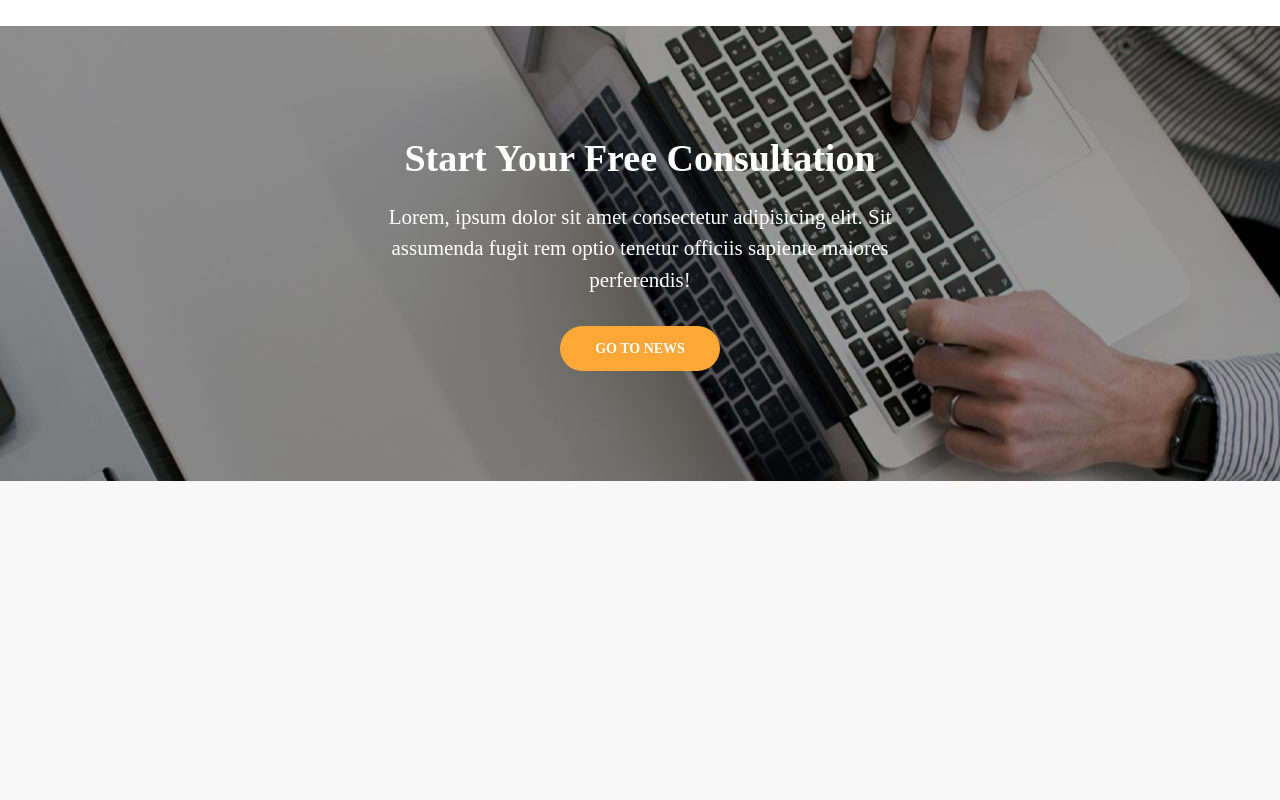
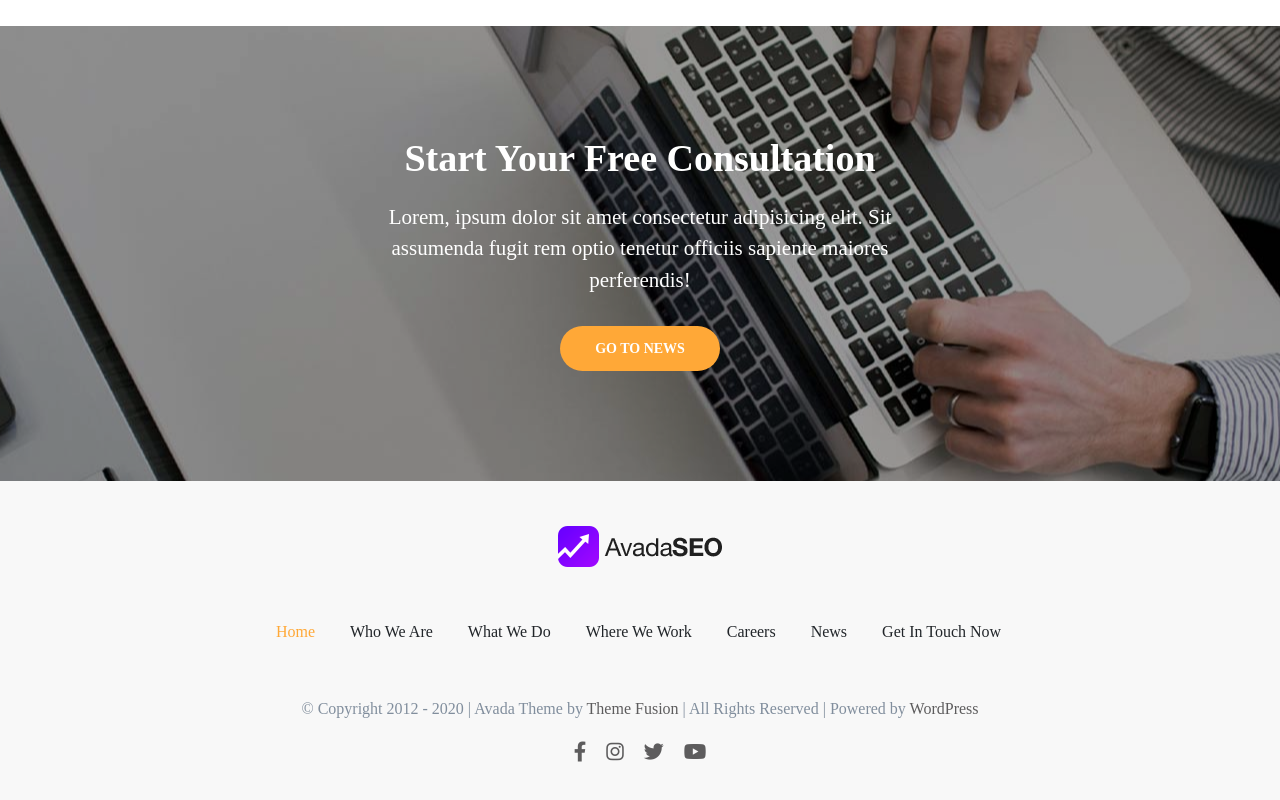
Before and after one commit to MarianoPd/proj-html-vuejs, a Vue app: page / in a window 1280 px wide. Shown: the part 6131-6931 px from the top of the page. Built offline with nearby package versions, Linux system fonts and the light colour scheme; a small style sheet from the web is missing.

Commit message:
footer completo

```diff
--- a/src/App.vue
+++ b/src/App.vue
@@ -2,7 +2,7 @@
   <div id="app">
     <Header :links = "linkList"/>
     <Main/>
-    <Footer/>
+    <Footer :links = "linkList"/>
   </div>
 </template>
 
--- a/src/components/Footer.vue
+++ b/src/components/Footer.vue
@@ -1,7 +1,29 @@
 <template>
   <div class="container-fluid my-container">
-      <div class="container my-subcontainer">
-
+      <div class="container my-subcontainer ">
+          <div class="image">
+              <img src="../assets/img/logo_seo_1x.png" alt="logo_seo_w_1x">
+          </div>
+          <div class="menu-footer d-flex justify-content-between align-items-center">
+            <ul>
+            <li v-for="(link,index) in links" :key="index">
+                <a v-if="link.id === 1" class="text-yellow"  :href="link.link">{{link.name}}</a>
+                <a v-else :href="link.link">{{link.name}}</a>
+            </li>
+            </ul>
+        </div>
+        <div class="credits">
+            <p>
+                &copy; Copyright 2012 - 2020 | Avada Theme by <a href="#">Theme Fusion</a>
+                 | All Rights Reserved | Powered by <a href="#">WordPress</a>
+            </p>
+        </div>
+        <div class="socials">
+            <a href="#"><i class="fab fa-facebook-f"></i></a>
+            <a href="#"><i class="fab fa-instagram"></i></a>
+            <a href="#"><i class="fab fa-twitter"></i></a>
+            <a href="#"><i class="fab fa-youtube"></i></a>
+        </div>
       </div>
   </div>
 </template>
@@ -9,6 +31,9 @@
 <script>
 export default {
     name: 'Footer',
+    props: {
+        links: Array,
+    },
 }
 </script>
 
@@ -21,6 +46,55 @@ export default {
 
     .my-subcontainer{
         height: 325px; //da togliere
+        padding: 45px 0;
+        .image{
+            margin: 0 auto;
+            display: block;
+            @include center();
+        }
+        .menu-footer{
+            height: 130px;
+            & > *{
+                margin: 0 auto;
+            }
+            ul{
+                display: flex;
+                flex-direction: row;
+                justify-content: center;
+
+                li{
+                padding-right: 35px;
+                a{
+                    text-decoration: none;
+                }
+                a:hover{
+                    color: $primary-yellow;
+                }
+                .text-yellow{
+                    color: $primary-yellow;
+                }
+                }
+            }
+        }
+        .credits{
+            color: $secondry-gray-light;
+            text-align: center;
+            a{
+                color: $primary-gray;
+                text-decoration: none;
+                &:hover{
+                    color: $primary-yellow
+                }
+            }
+        }
+        .socials{
+            text-align: center;
+            a{
+                margin:0 10px ;
+                color: $primary-gray;
+                font-size: 20px;
+            }
+        }
     }
 }
 </style>
--- a/src/components/Header.vue
+++ b/src/components/Header.vue
@@ -33,7 +33,7 @@ export default {
     links: Array,
   },
   mounted(){
-    console.log(this.links);
+    //console.log(this.links);
   }
 }
 </script>
```
